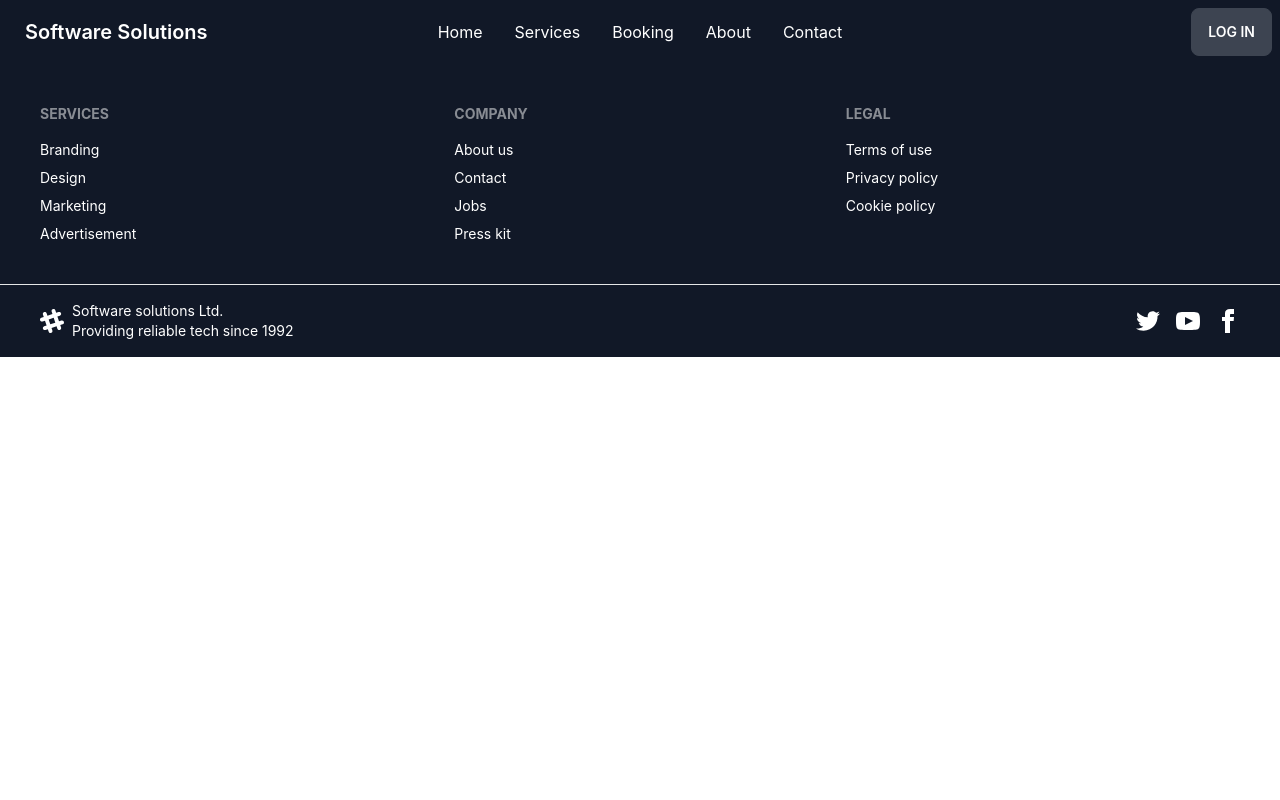
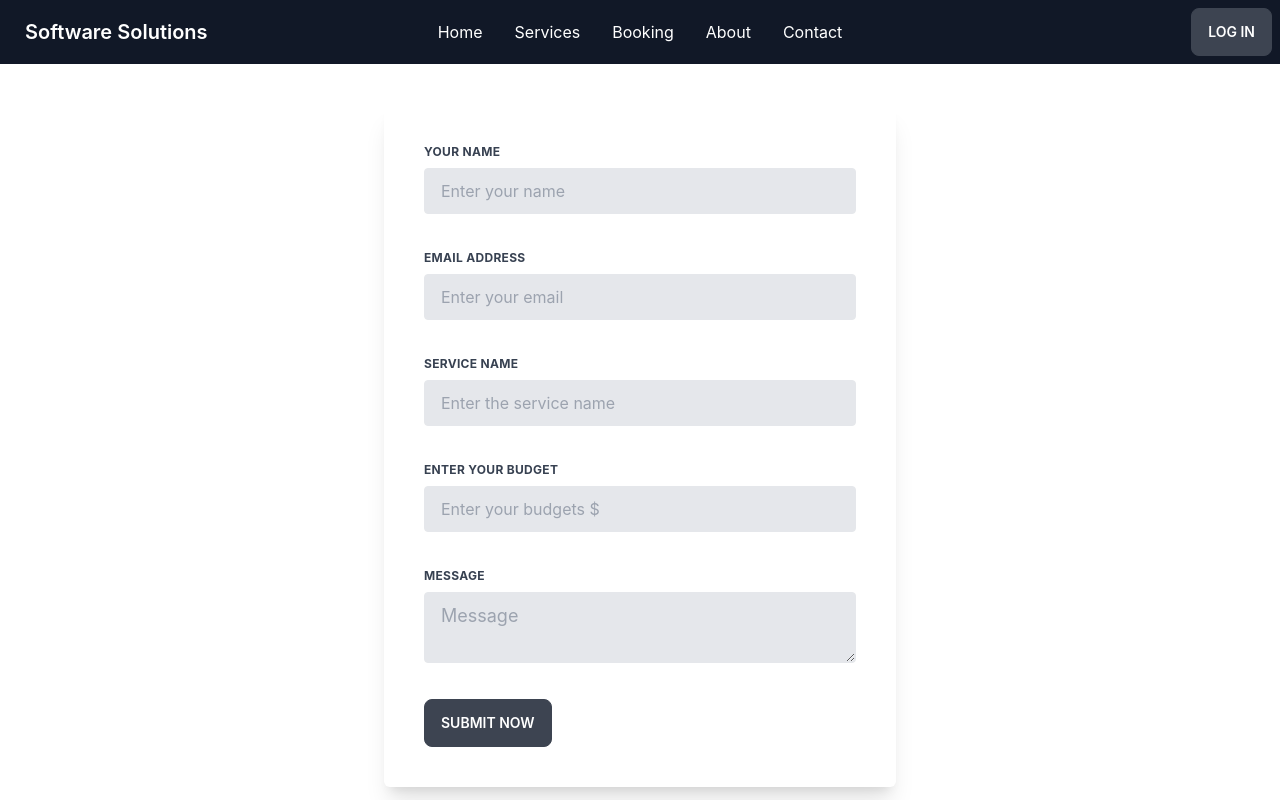
Before and after one commit to rumon5h/software-soluations, a React (Create React App) app: page /booking in a window 1280 px wide. Shown: the top 800 px of the page. Built offline with nearby package versions, Linux system fonts and the light colour scheme.

Commit message:
booking ui

```diff
--- a/src/App.js
+++ b/src/App.js
@@ -1,5 +1,6 @@
 import { Route, Routes } from 'react-router-dom';
 import About from './components/About/About';
+import Booking from './components/Booking/Booking';
 import Contact from './components/Contact/Contact';
 import Footer from './components/Footer/Footer';
 import Home from './components/Home/Home';
@@ -13,6 +14,7 @@ function App() {
       <Routes>
         <Route path='/' element={<Home/>}></Route>
         <Route path='/services' element={<Services/>}></Route>
+        <Route path='/booking' element={<Booking/>}></Route>
         <Route path='/contact' element={<Contact/>}></Route>
         <Route path='/about' element={<About/>}></Route>
       </Routes>
--- a/src/components/Banner/Banner.js
+++ b/src/components/Banner/Banner.js
@@ -1,5 +1,6 @@
 import React from 'react';
 import { AiOutlineFacebook, AiOutlineWhatsApp } from "react-icons/ai";
+import { Link } from 'react-router-dom';
 
 const Banner = () => {
     return (
@@ -20,8 +21,8 @@ const Banner = () => {
                         duration-150
                         focus:shadow-outline
                         bg-gray-700">Learn More</button>
-                            <AiOutlineFacebook className=' cursor-pointer text-gray-700 w-12 h-12 rounded-lg shadow-2xl'></AiOutlineFacebook>
-                            <AiOutlineWhatsApp className='cursor-pointer text-gray-700 w-12 h-12 rounded-lg shadow-2xl'></AiOutlineWhatsApp>
+                           <Link to="https://www.facebook.com/rumon5h" target='_blank'> <AiOutlineFacebook className=' cursor-pointer text-gray-700 w-12 h-12 rounded-lg shadow-2xl'></AiOutlineFacebook></Link>
+                            <Link to="#"><AiOutlineWhatsApp className='cursor-pointer text-gray-700 w-12 h-12 rounded-lg shadow-2xl'></AiOutlineWhatsApp></Link>
                         </div>
                     </div>
                 </div>
--- /dev/null
+++ b/src/components/Booking/Booking.js
@@ -0,0 +1,65 @@
+import React from 'react';
+
+const Booking = () => {
+    return (
+        <div className='w-full  mx-auto  my-10  '>
+            <form class="max-w-lg mx-auto rounded-md  shadow-xl p-10">
+                <div class="flex flex-wrap -mx-3 mb-6">
+                    <div class="w-full px-3">
+                        <label class="block uppercase tracking-wide text-gray-700 text-xs font-bold mb-2" for="grid-name">
+                            Your Name
+                        </label>
+                        <input required class="appearance-none block w-full bg-gray-200 text-gray-700 border border-gray-200 rounded py-3 px-4 mb-3 leading-tight focus:outline-none focus:bg-white focus:border-gray-500" id="grid-name" type="text" placeholder="Enter your name" />
+                    </div>
+                </div>
+
+                <div class="flex flex-wrap -mx-3 mb-6">
+                    <div class="w-full px-3">
+                        <label class="block uppercase tracking-wide text-gray-700 text-xs font-bold mb-2" for="grid-email">
+                            Email Address
+                        </label>
+                        <input required class="appearance-none block w-full bg-gray-200 text-gray-700 border border-gray-200 rounded py-3 px-4 mb-3 leading-tight focus:outline-none focus:bg-white focus:border-gray-500" id="grid-email" type="email" placeholder="Enter your email" />
+                    </div>
+                </div>
+
+                <div class="flex flex-wrap -mx-3 mb-6">
+                    <div class="w-full px-3">
+                        <label class="block uppercase tracking-wide text-gray-700 text-xs font-bold mb-2" for="grid-service-name">
+                           Service Name
+                        </label>
+                        <input required class="appearance-none block w-full bg-gray-200 text-gray-700 border border-gray-200 rounded py-3 px-4 mb-3 leading-tight focus:outline-none focus:bg-white focus:border-gray-500" id="grid-service-name" type="text" placeholder="Enter the service name" />
+                    </div>
+                </div>
+
+                <div class="flex flex-wrap -mx-3 mb-6">
+                    <div class="w-full px-3">
+                        <label class="block uppercase tracking-wide text-gray-700 text-xs font-bold mb-2" for="grid-budget">
+                            Enter Your budget
+                        </label>
+                        <input required class="appearance-none block w-full bg-gray-200 text-gray-700 border border-gray-200 rounded py-3 px-4 mb-3 leading-tight focus:outline-none focus:bg-white focus:border-gray-500" id="grid-budget" type="text" placeholder="Enter your budgets $" />
+                    </div>
+                </div>
+
+
+                <div class="flex flex-wrap -mx-3 mb-6">
+                    <div class="w-full px-3">
+                        <label class="block uppercase tracking-wide text-gray-700 text-xs font-bold mb-2" for="grid-message">
+                            Message
+                        </label>
+
+                        <textarea required className="textarea textarea-bordered textarea-lg
+                        appearance-none block w-full bg-gray-200 text-gray-700 border border-gray-200 rounded py-3 px-4 mb-3 leading-tight focus:outline-none focus:bg-white focus:border-gray-500
+                        "  id="grid-message" placeholder="Message" ></textarea>
+                    </div>
+                </div>
+
+
+
+                <button className='btn' type='submit'>Submit Now</button>
+
+            </form>
+        </div>
+    );
+};
+
+export default Booking;
--- a/src/components/Footer/Footer.js
+++ b/src/components/Footer/Footer.js
@@ -35,7 +35,7 @@ const Footer = () => {
                     <div className="grid grid-flow-col gap-4">
                         <Link to="#"><svg xmlns="http://www.w3.org/2000/svg" width="24" height="24" viewBox="0 0 24 24" className="fill-current"><path d="M24 4.557c-.883.392-1.832.656-2.828.775 1.017-.609 1.798-1.574 2.165-2.724-.951.564-2.005.974-3.127 1.195-.897-.957-2.178-1.555-3.594-1.555-3.179 0-5.515 2.966-4.797 6.045-4.091-.205-7.719-2.165-10.148-5.144-1.29 2.213-.669 5.108 1.523 6.574-.806-.026-1.566-.247-2.229-.616-.054 2.281 1.581 4.415 3.949 4.89-.693.188-1.452.232-2.224.084.626 1.956 2.444 3.379 4.6 3.419-2.07 1.623-4.678 2.348-7.29 2.04 2.179 1.397 4.768 2.212 7.548 2.212 9.142 0 14.307-7.721 13.995-14.646.962-.695 1.797-1.562 2.457-2.549z"></path></svg></Link>
                         <Link to="#"><svg xmlns="http://www.w3.org/2000/svg" width="24" height="24" viewBox="0 0 24 24" className="fill-current"><path d="M19.615 3.184c-3.604-.246-11.631-.245-15.23 0-3.897.266-4.356 2.62-4.385 8.816.029 6.185.484 8.549 4.385 8.816 3.6.245 11.626.246 15.23 0 3.897-.266 4.356-2.62 4.385-8.816-.029-6.185-.484-8.549-4.385-8.816zm-10.615 12.816v-8l8 3.993-8 4.007z"></path></svg></Link>
-                        <Link to="https://www.facebook.com/rumon5h"><svg xmlns="http://www.w3.org/2000/svg" width="24" height="24" viewBox="0 0 24 24" className="fill-current"><path d="M9 8h-3v4h3v12h5v-12h3.642l.358-4h-4v-1.667c0-.955.192-1.333 1.115-1.333h2.885v-5h-3.808c-3.596 0-5.192 1.583-5.192 4.615v3.385z"></path></svg></Link>
+                        <Link target="_blank" to="https://www.facebook.com/rumon5h"><svg xmlns="http://www.w3.org/2000/svg" width="24" height="24" viewBox="0 0 24 24" className="fill-current"><path d="M9 8h-3v4h3v12h5v-12h3.642l.358-4h-4v-1.667c0-.955.192-1.333 1.115-1.333h2.885v-5h-3.808c-3.596 0-5.192 1.583-5.192 4.615v3.385z"></path></svg></Link>
                     </div>
                 </div>
             </footer>
```
